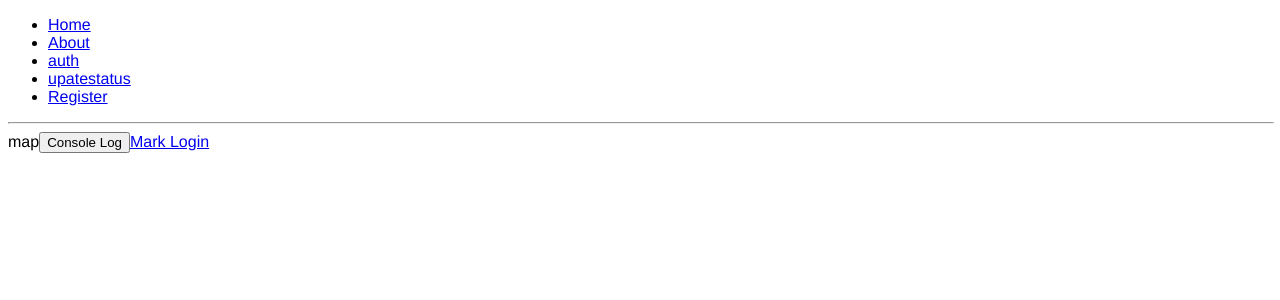
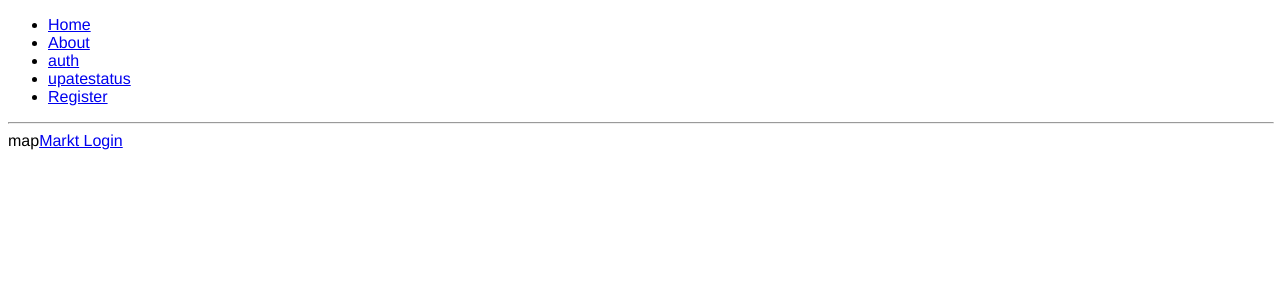
Before and after one commit to SquallHalle/Supermarkt_LiveTracker, a React (Vite) app in the folder ClientApp/: page / in a window 1280 px wide. Shown: the top 300 px of the page. Built offline with nearby package versions, Linux system fonts and the light colour scheme.

Commit message:
added login redirects

```diff
--- a/ClientApp/src/pages/Authentication/Authentication.tsx
+++ b/ClientApp/src/pages/Authentication/Authentication.tsx
@@ -1,15 +1,26 @@
 import * as React from "react";
 import { Button, ButtonTypes } from "../../components/index";
-import { useDispatch } from "react-redux";
+import { useDispatch, useSelector } from "react-redux";
 import { User } from "../../types/User";
 import { loginUser } from "../../store/userActions";
+import { RootStateType } from "../../store/index";
+import { Redirect } from "react-router-dom";
 
 export const Authentication = () => {
+  const currentUser = useSelector(
+    (state: RootStateType) => state.user.currentUser
+  );
   const dispatch = useDispatch();
   let userData: User = {
     name: "Pete",
     token: "jfklsadöjfölajeswilfjsdklöaj"
   };
+
+  if (currentUser != null) {
+    console.log("login successful:", "redirect to /updatestatus");
+    return <Redirect to={{ pathname: "/updatestatus" }} />;
+  }
+
   return (
     <div>
       AuthenticationPage
@@ -21,6 +32,9 @@ export const Authentication = () => {
       >
         LogIn
       </Button>
+      <Button Type={ButtonTypes.Link} href='/register'>
+        Register
+      </Button>
     </div>
   );
 };
--- a/ClientApp/src/pages/AuthorizedPage/AuthorizedPage.tsx
+++ b/ClientApp/src/pages/AuthorizedPage/AuthorizedPage.tsx
@@ -1,28 +1,24 @@
 import * as React from "react";
 import { Redirect } from "react-router-dom";
 import { useSelector } from "react-redux";
-import { User } from "../../types/User";
+import { RootStateType } from "../../store/index";
 
 export interface AuthProps {
   children?: any;
 }
 
-export interface RootState {
-  user: {
-    currentUser: User;
-  };
-}
-
 export const AuthorizedPage = (props: AuthProps) => {
-  const currentUser = useSelector((state: RootState) => state.user.currentUser);
-  console.log("currentUser", currentUser);
-  console.log(currentUser == null);
+  const currentUser = useSelector(
+    (state: RootStateType) => state.user.currentUser
+  );
 
   if (currentUser == null) {
+    console.log("not logged in:", "redirect to /auth");
     // not logged in so redirect to login page with the return url
     return <Redirect to={{ pathname: "/auth" }} />;
   }
 
+  console.log("logged in as", currentUser);
   // authorised so return component
   return <div className='authwrapper'>{props.children}</div>;
 };
--- a/ClientApp/src/pages/Home/Home.tsx
+++ b/ClientApp/src/pages/Home/Home.tsx
@@ -4,14 +4,8 @@ import { Button, ButtonTypes } from "../../components/index";
 export const Home = () => (
   <div>
     map
-    <Button
-      Type={ButtonTypes.Confirm}
-      onClick={() => console.log("console log")}
-    >
-      Console Log
-    </Button>
-    <Button Type={ButtonTypes.Link} href='/about'>
-      Mark Login
+    <Button Type={ButtonTypes.Link} href='/auth'>
+      Markt Login
     </Button>
   </div>
 );
--- a/ClientApp/src/store/index.ts
+++ b/ClientApp/src/store/index.ts
@@ -1,8 +1,10 @@
 import { createStore, combineReducers, applyMiddleware } from "redux";
-import { userReducer } from "./userReducer";
+import { userReducer, userStateType } from "./userReducer";
 
 export const rootReducer = combineReducers({
   user: userReducer
 });
 
-export type RootState = ReturnType<typeof rootReducer>;
+export interface RootStateType {
+  user: userStateType;
+}
--- a/ClientApp/src/store/userReducer.ts
+++ b/ClientApp/src/store/userReducer.ts
@@ -1,5 +1,9 @@
 import { User } from "../types/User";
 import { ActionTypes, LOGIN_USER, LOGOUT_USER } from "./userActions";
+
+export interface userStateType {
+  currentUser?: User;
+}
 
 const initialState = {
   currentUser: null
```
